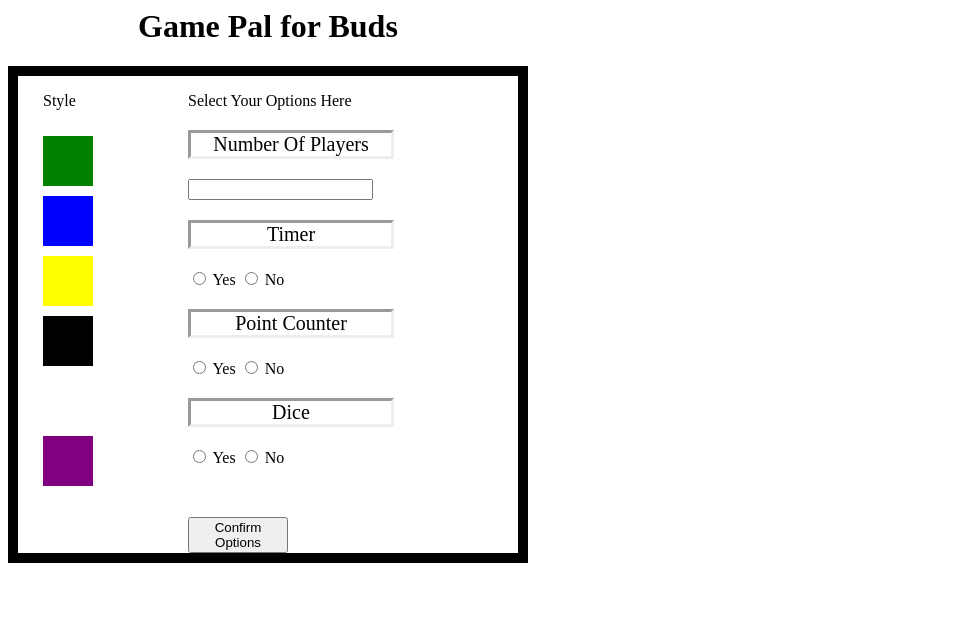
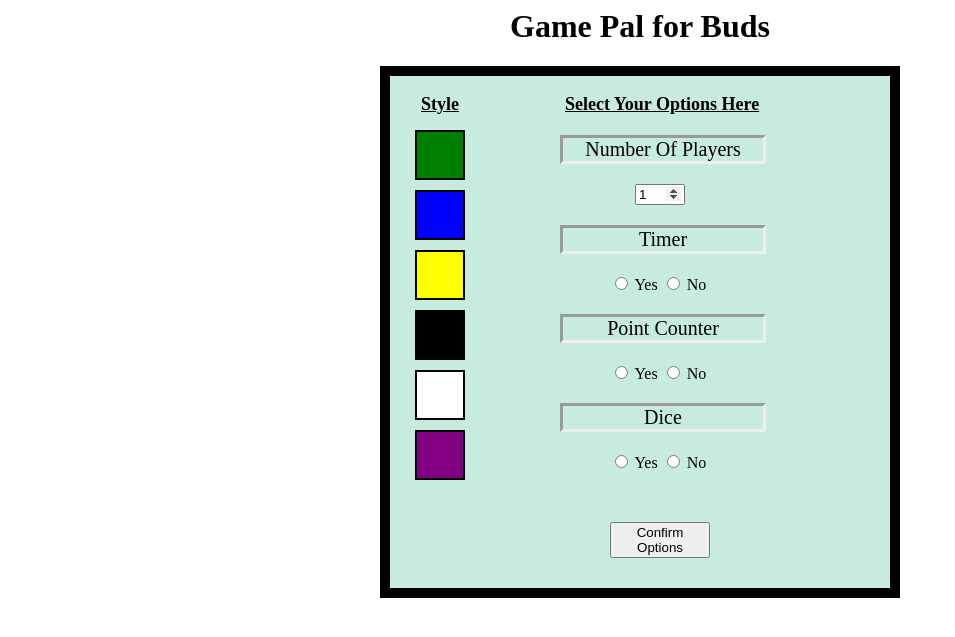
Before and after one commit to osu-cs290-f20/final-project-team-5, a Node server app: page / in a window 1280 px wide. Shown: the top 637 px of the page, without its empty margins (0-955 px from the left). Run offline with Node 20, Linux system fonts and the light colour scheme.

Commit message:
changed up style.css + minor options.html changes

```diff
--- a/public/options.html
+++ b/public/options.html
@@ -14,6 +14,7 @@
 		</header>
 
 		<main>
+			<div class ="option-container-block">
 				<div class="option-container">
 					<div class="color-option-buttons">
 						<p class="color-header">Style</p>
@@ -30,7 +31,9 @@
 						<p class="game-option-title">Select Your Options Here</p>
 						<div class="players">
 							<p class="game-option-name">Number Of Players</p>
-						<input type="number" id="players" name="Players" step="1">
+							<div class = "number-player-input">
+								<input type="number" id="players" name="Players" step="1" min="1" max="4" value="1">  <!--Text box always shows a value of 1-->
+							</div>																						<!--Range of players are between 1-4 (change range if more players)-->
 						</div>
 
 						<div class="points">
@@ -49,21 +52,33 @@
 
 						<div class="timer">
 							<p class="game-option-name">Point Counter</p>
+							<div class="radio-buttons">
+								<div class="radio-yes">
 									<input type="radio" id="timer-yes" name="Timer" value="yes">
 									<label for="timer-yes">Yes</label>
+								</div>
+								<div class="radio-no">
 									<input type="radio" id="timer-no" name="Timer" value="no">
 									<label for="timer-no">No</label>
+								</div>
+							</div>
 						</div>
 
 						<div class="dice">
 							<p class="game-option-name">Dice</p>
+							<div class="radio-buttons">
+								<div class="radio-yes">
 									<input type="radio" id="dice-yes" name="Dice" value="yes">
 									<label for="dice-yes">Yes</label>
+								</div>
+								<div class="radio-no">
 									<input type="radio" id="dice-no" name="Dice" value="no">
 									<label for="dice-no">No</label>
 								</div>
+							</div>
 
 						<button class="accept-button">Confirm Options</button>
+					</div>
 				</div>
 			</div>
 		</main>
--- a/public/style.css
+++ b/public/style.css
@@ -1,10 +1,32 @@
+/* Center the header*/
 h1 {
-  margin-left: 130px;
+  display: flex;
+  justify-content: center;
 }
 
 a {
   text-decoration: none;
   color: black;
+}
+
+/* Size of input box*/
+#players {
+  width: 50px;
+  margin-left: 75px;
+}
+
+/*Always show arrows in input text box*/
+input[type=number]::-webkit-inner-spin-button,
+input[type=number]::-webkit-outer-spin-button {
+
+   opacity: 1;
+
+}
+
+/* Center Game Pal container*/
+.option-container-block {
+  display: flex;
+  justify-content: center;
 }
 
 .option-container {
@@ -15,18 +37,37 @@ a {
   grid-column-gap: 150px;
   max-width: 500;
   max-height: 600;
+  background: rgb(199, 235, 222); /* Model background color
+                                    subject to change */
 }
 
 .color-option-buttons {
   margin-left: 25px;
 }
 
+
+.color-header {
+  margin-left: 6px;
+  margin-bottom: 5px;
+  font-weight: bold;
+  text-decoration: underline;
+  font-size: 18px;
+}
+
+.game-option-title {
+  margin-left: 5px;
+  font-weight: bold;
+  text-decoration: underline;
+  font-size: 18px;
+}
+
 .accept-button {
   max-width: 100px;
   max-height: 40px;
   display: absolute;
-  bottom: 30 px;
+  margin-bottom: 30px;
   margin-top: 50px;
+  margin-left: 50px;
 }
 
 .game-option-name {
@@ -36,8 +77,10 @@ a {
   text-align: center;
 }
 
-.radio-buttons {}
-
+.radio-buttons {
+  width: 100px;
+  margin-left: 50px;
+}
 
 .radio-yes {
   display: inline-block;
@@ -45,19 +88,14 @@ a {
 
 .radio-no {
   display: inline-block;
-
 }
 
-
-/*
- * // Changes here - Dylan
- * // Tried reverting it back to how @Forrest did it, but couldn't get it to work.
- * // Please change back.
- * I think it should work now
- */
+/* Added border to color buttons so
+  you can see the colors more easily
+  */
 .color-button {
   padding: 0;
-  border: none;
+  border: 2px solid black;
   width: 50px;
   height: 50px;
   margin-top: 10px;
```
Lines whose indentation alone changed are shown as unchanged.
